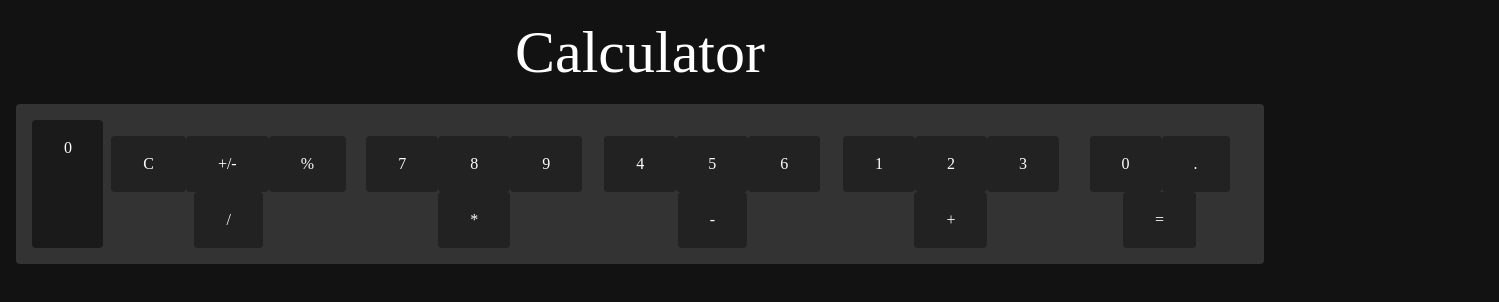
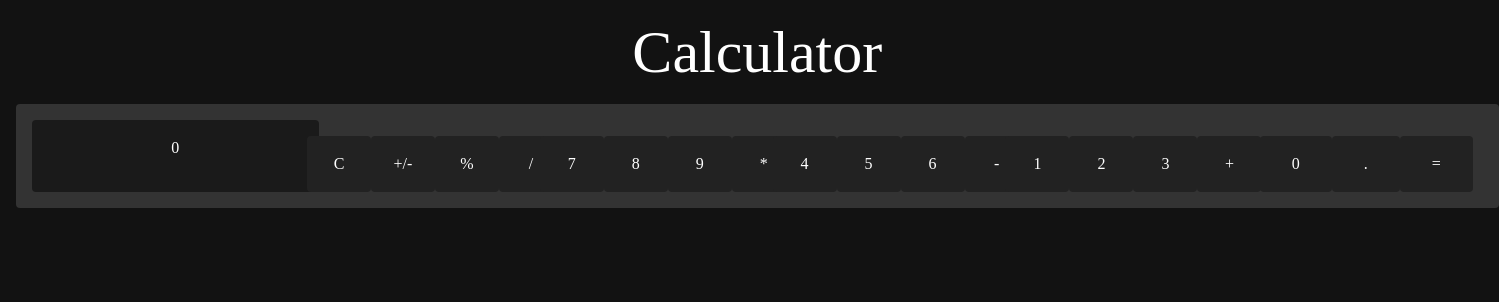
Before and after one commit to atharvadani9/calculator, a React (Create React App) app in the folder client/: page / in a window 1280 px wide. Shown: the top 302 px of the page, 1499 px wide, since content can reach past the window. Built offline with nearby package versions, Linux system fonts and the light colour scheme.

Commit message:
changed grid width

```diff
--- a/client/src/components/index.tsx
+++ b/client/src/components/index.tsx
@@ -53,30 +53,29 @@ const Calculator = (): JSX.Element => {
           backgroundColor: "#333333",
           borderRadius: 1,
           p: 2,
-          // border: "1px solid #333",
+          direction: "row",
         }}
       >
         <Grid
-          container
           sx={{
             backgroundColor: "#1a1a1a",
             borderRadius: 1,
             px: 4,
             py: 2,
             textAlign: "center",
-            direction: "row",
+            width: "100%",
           }}
         >
           <Typography>{"0"}</Typography>
         </Grid>
         {buttons.map((row, i) => (
           <Grid
-            container
             key={i}
             sx={{
               display: "flex",
               justifyContent: "center",
               pt: 2,
+              width: "100%",
             }}
           >
             {row.map((button, j) => (
```
